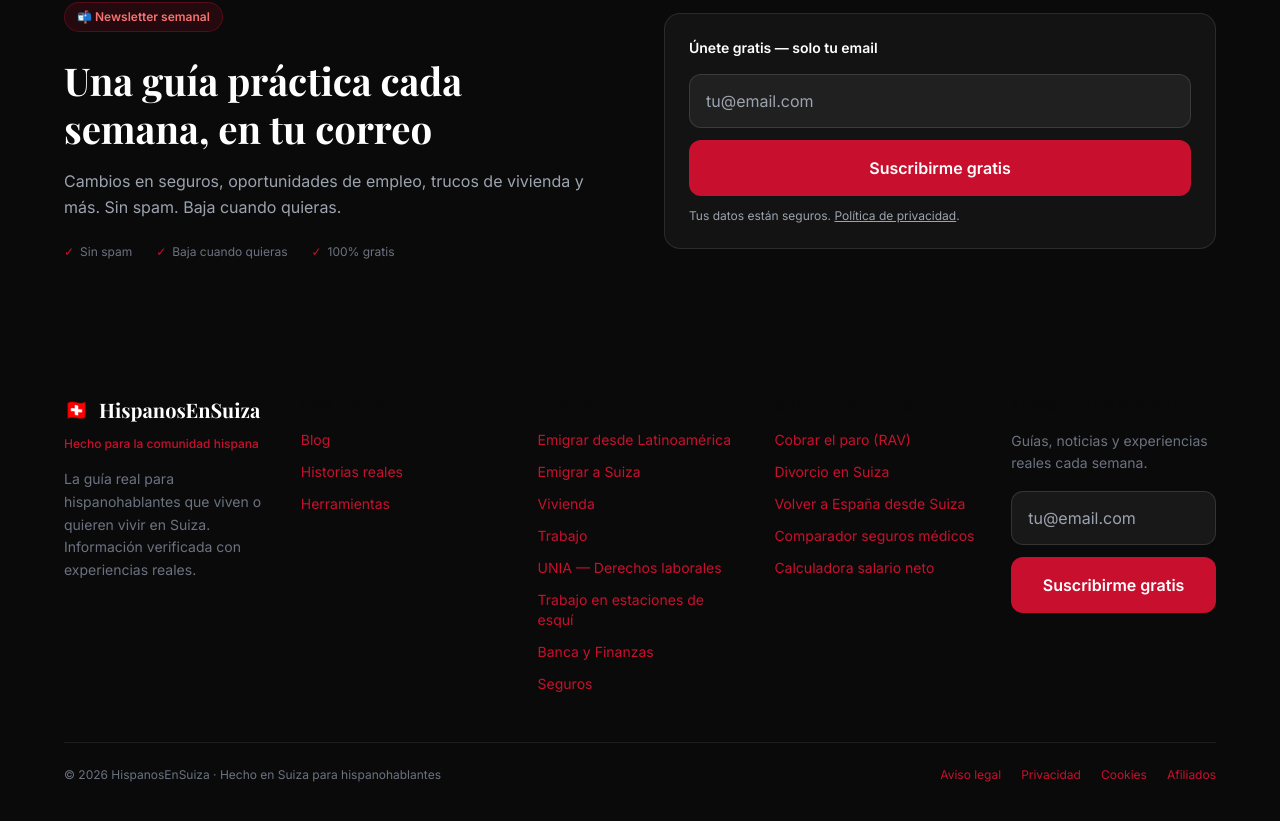
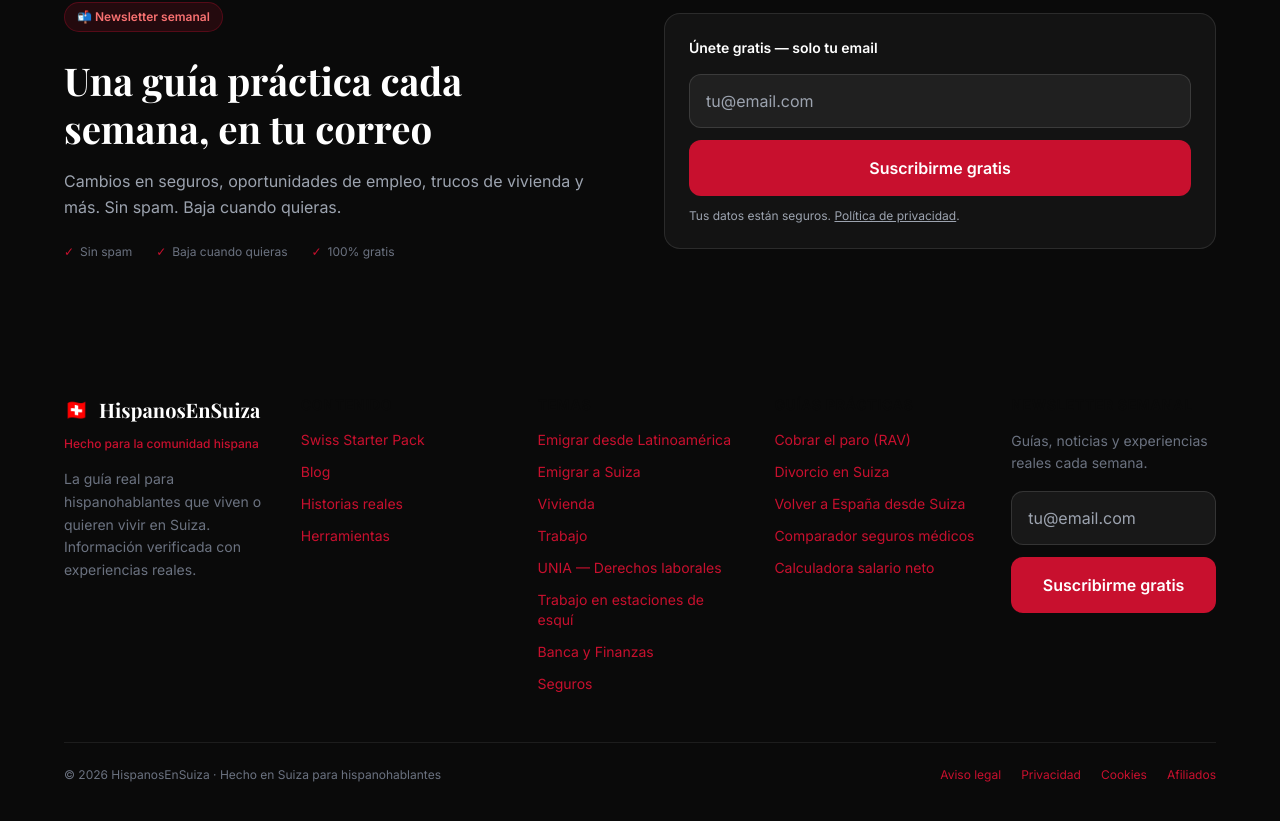
Before and after one commit to vicnavrob-coder/hispanos-suiza, a Next.js app: page / in a window 1280 px wide. Shown: the part 6807-7628 px from the top of the page. Built offline with nearby package versions, Linux system fonts and the light colour scheme.

Commit message:
Add Swiss Starter Pack link in Footer

```diff
--- a/src/components/Footer.tsx
+++ b/src/components/Footer.tsx
@@ -40,6 +40,9 @@ export default function Footer() {
               Contenido
             </h4>
             <ul className="space-y-3 text-sm" style={{ fontFamily: "var(--font-dm-sans), system-ui, sans-serif" }}>
+              <li>
+                <a href="https://vicnavrob-coder.github.io/swiss-starter-pack/" target="_blank" rel="noopener noreferrer" className="hover:text-white transition-colors" style={{ color: "#C8102E" }}>Swiss Starter Pack</a>
+              </li>
               <li>
                 <Link href="/blog" className="hover:text-white transition-colors">Blog</Link>
               </li>
```
